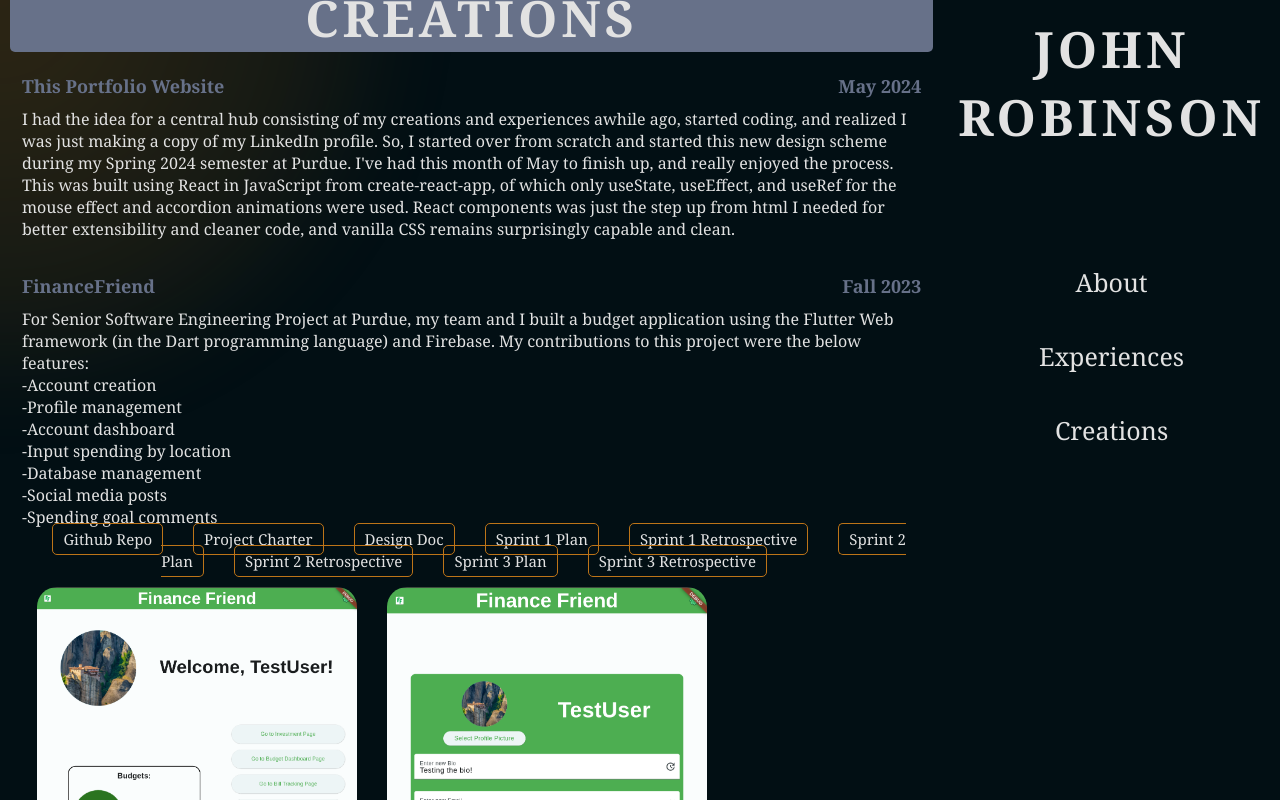
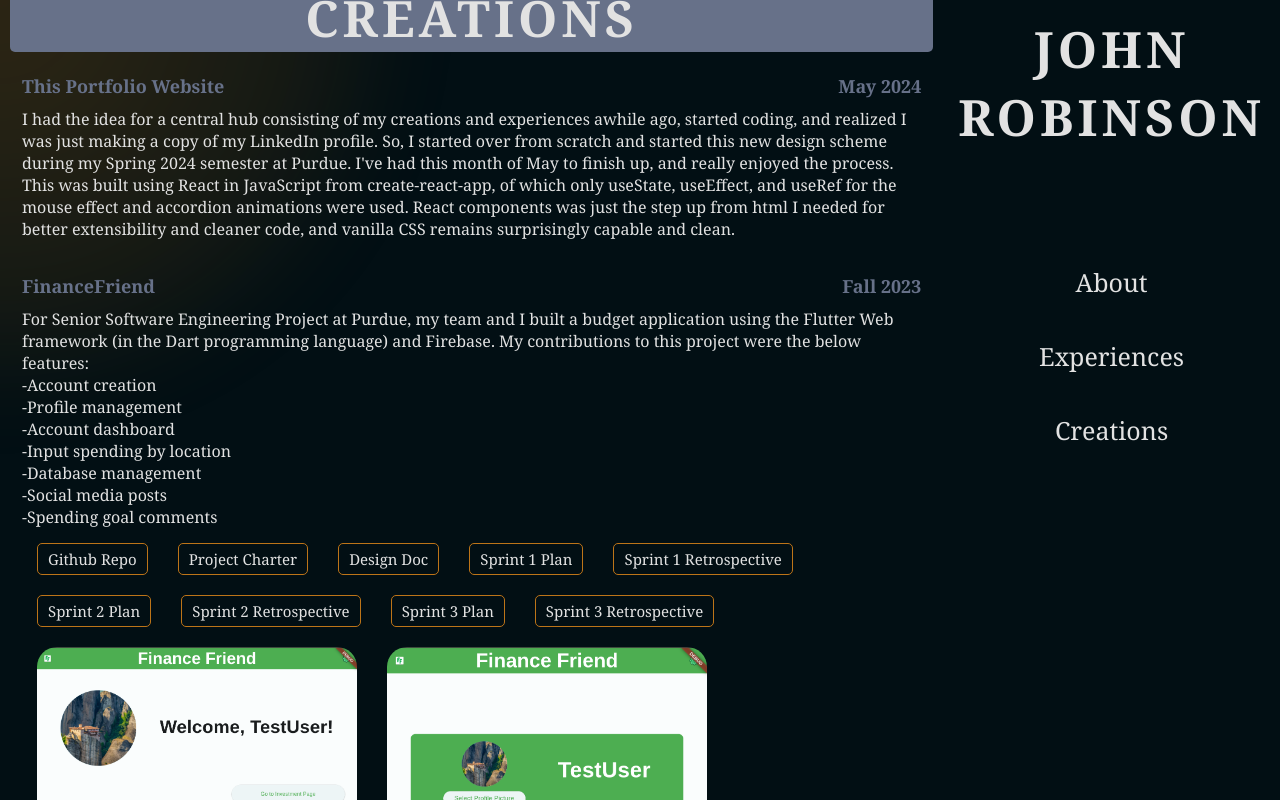
Before and after one commit to JohnRob1/Portfolio, a React (Create React App) app: page / in a window 1280 px wide. Both pictures are taken after a click on the element 471 px from the left and 1485 px from the top of the page. Shown: the part 1085-1885 px from the top of the page. Built offline with nearby package versions, Linux system fonts and the light colour scheme.

Commit message:
pervious refactoring caused a bug for links, fixed now

```diff
--- a/src/components/Tiles.js
+++ b/src/components/Tiles.js
@@ -60,7 +60,7 @@
 function Content({ pics, links }) {
     return (
         <>
-            <div className={global.links}>
+            <div className={styles.links}>
                 {links?.map((link) => (
                     <Link key={link} link={link} />
                 ))}
```
